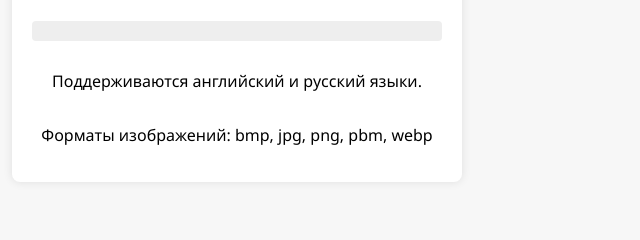
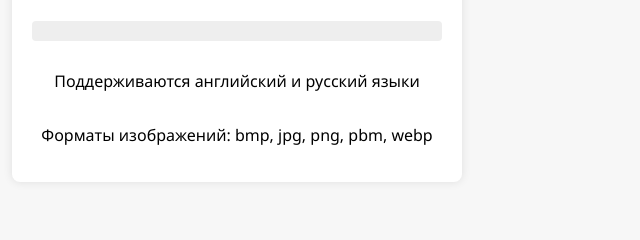
Before and after one commit to poposhka1990/scan-to-text-converter, a website: page index.html in a window 1280 px wide. Shown: the part 490-730 px from the top of the page, 403-1043 px from the left. Drawn offline with Linux system fonts and the light colour scheme.

Commit message:
correct styles

```diff
--- a/index.html
+++ b/index.html
@@ -17,7 +17,7 @@
     <button class="save_button" onclick="convertImageToText()">Сохранить в текст</button>
     <div id="loader" class="loader" style="display: none;"></div>
     <pre id="textOutput"></pre>
-    <p>Поддерживаются английский и русский языки.</p>
+    <p>Поддерживаются английский и русский языки</p>
     <p>Форматы изображений: bmp, jpg, png, pbm, webp</p>
   <footer>
     <span>Разработано:</span><a href="https://github.com/poposhka1990" target="_blank"><img class="github_logo" src="./assets/github-logo.svg"></a>
```
